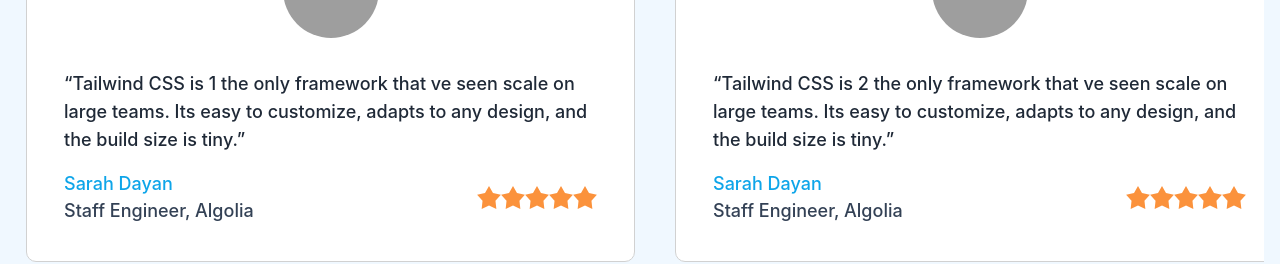
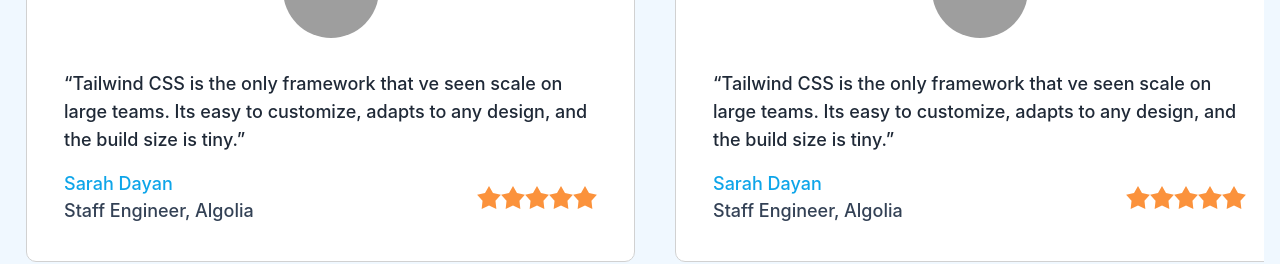
Before and after one commit to developer-abir1/cleain-app, a Next.js app: page / in a window 1280 px wide. Shown: the part 3233-3497 px from the top of the page. Built offline with nearby package versions, Linux system fonts and the light colour scheme; grey boxes are pictures that could not be loaded.

Commit message:
ar valo lage na

```diff
--- a/components/Home/review/Review.jsx
+++ b/components/Home/review/Review.jsx
@@ -35,9 +35,9 @@
                 <div className="pt-6 md:p-8 text-center md:text-left space-y-4">
                   <blockquote>
                     <p className="text-lg font-medium">
-                      “Tailwind CSS is {x} the only framework that ve seen scale
-                      on large teams. Its easy to customize, adapts to any
-                      design, and the build size is tiny.”
+                      “Tailwind CSS is the only framework that ve seen scale on
+                      large teams. Its easy to customize, adapts to any design,
+                      and the build size is tiny.”
                     </p>
                   </blockquote>
                   <figcaption className="font-medium ">
--- a/pages/dashboard/addproduct.jsx
+++ b/pages/dashboard/addproduct.jsx
@@ -1,14 +1,19 @@
 import React from 'react';
 import DasboardPath from '../../components/DasboardPath';
+import { useForm } from 'react-hook-form';
+
 export default function addproduct() {
-  // const { register, handleSubmit, watch } = useForm();
-  // const onSubmit = (data) => console.log(data);
+  const { register, handleSubmit, watch } = useForm();
+  const onSubmit = (data) => console.log(data);
 
-  // console.log(watch('example')); // watch input value by passing the name of it
+  console.log(watch('example')); // watch input value by passing the name of it
   return (
     <DasboardPath text={'Add Products'}>
       <div className="flex justify-center items-center">
-        <form className="bg-gray-400  w-10/12 mt-10 p-4">
+        <form
+          onSubmit={handleSubmit(onSubmit)}
+          className="bg-gray-400  w-10/12 mt-10 p-4"
+        >
           <div className=" grid grid-cols-1 md:grid-cols-2 gap-4">
             <div className="mb-4">
               <label className="label">
```
